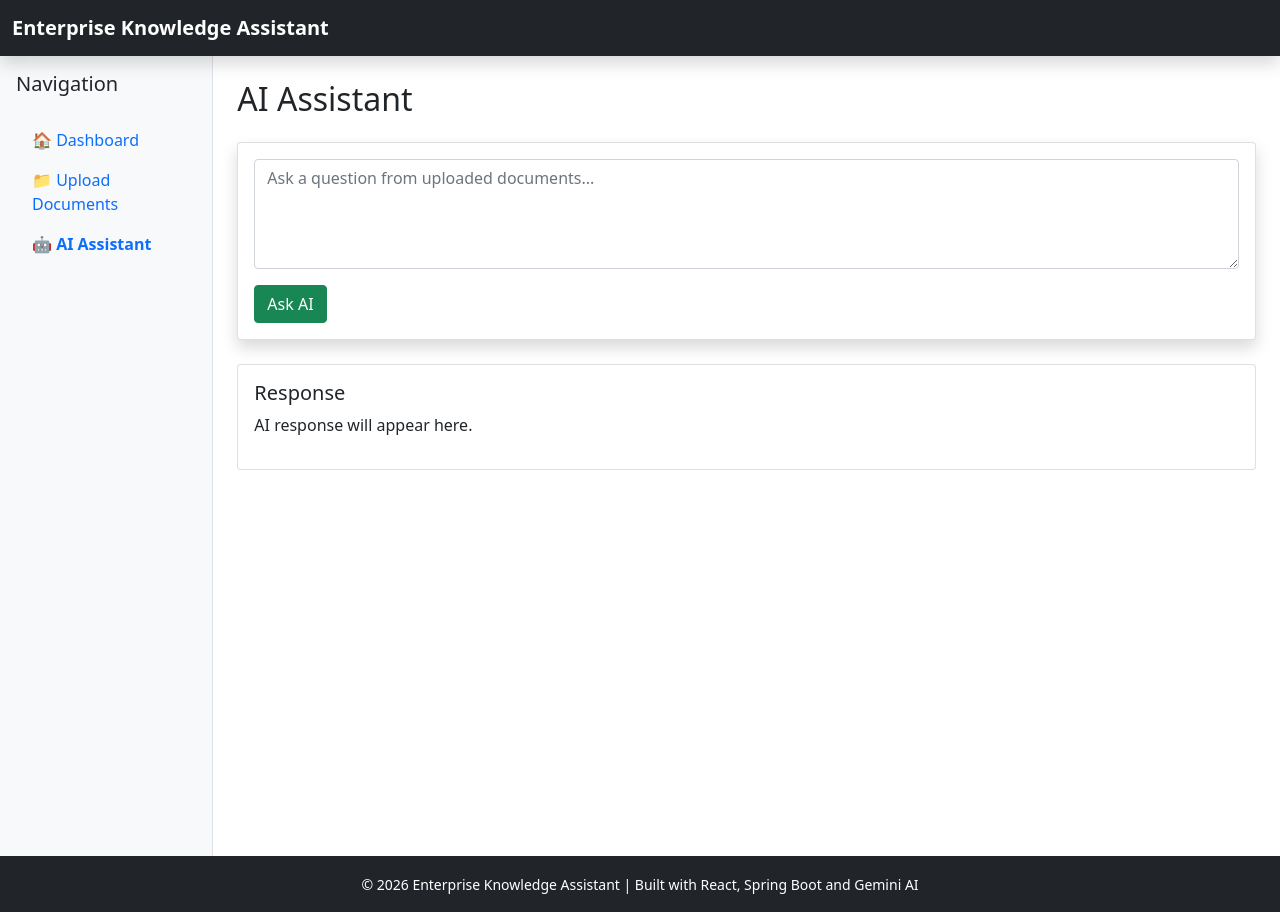
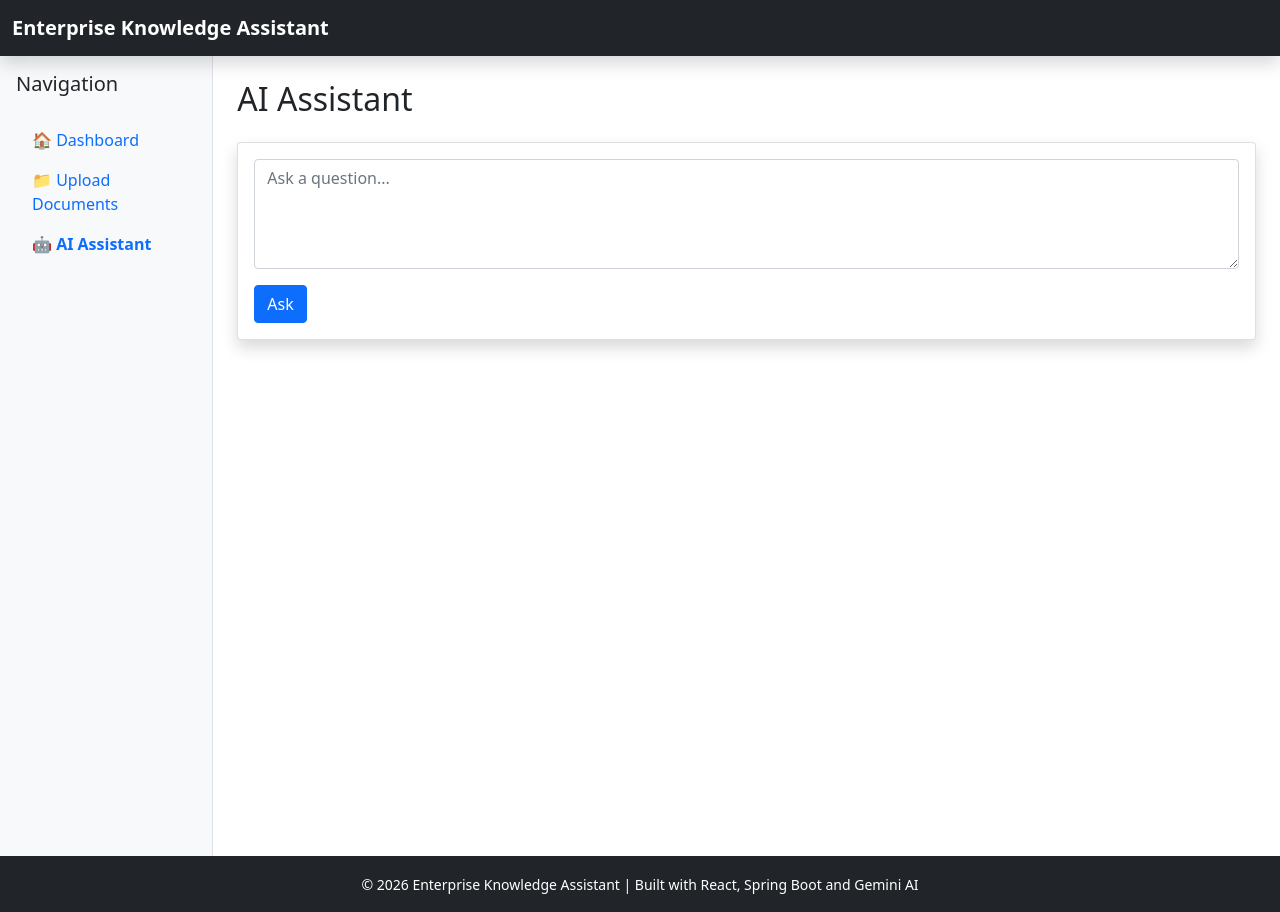
Before and after one commit to Rupesh-Kumbhar/info-pilot-ui, a React (Create React App) app: page /chat in a window 1280 px wide. Built offline with nearby package versions, Linux system fonts and the light colour scheme.

Commit message:
Integrate React chat page with RAG backend

```diff
--- /dev/null
+++ b/src/api/chatApi.js
@@ -0,0 +1,13 @@
+import axios from "axios";
+
+const BASE_URL = "http://localhost:8080/api/chat";
+
+export const askQuestion = (question) => {
+
+    return axios.post(
+        `${BASE_URL}/ask`,
+        {
+            question
+        }
+    );
+};
--- a/src/pages/ChatPage.jsx
+++ b/src/pages/ChatPage.jsx
@@ -1,49 +1,76 @@
+import { useState } from "react";
+import chatService from "../services/chatService";
+
 function ChatPage() {
-    return (
-        <div>
 
-            <h2>
-                AI Assistant
-            </h2>
+  const [question, setQuestion] = useState("");
+  const [answer, setAnswer] = useState("");
+  const [loading, setLoading] = useState(false);
 
-            <div className="card shadow mt-4">
+  const handleAsk = async () => {
+    if (!question.trim()) {
+      return;
+    }
 
-                <div className="card-body">
+    try {
 
-                    <textarea
-                        rows="4"
-                        className="form-control"
-                        placeholder="Ask a question from uploaded documents..."
-                    />
+      setLoading(true);
+      const response = await chatService.askQuestion(question);
+      setAnswer(response.data.answer);
 
-                    <button
-                        className="btn btn-success mt-3"
-                    >
-                        Ask AI
-                    </button>
+    } catch (error) {
 
-                </div>
+    console.error("FULL ERROR", error);
 
-            </div>
+    console.log(
+        error.response?.data
+    );
 
-            <div className="card mt-4">
+    setAnswer(
+        JSON.stringify(
+            error.response?.data || error.message
+        )
+    );
+}   finally {
+      setLoading(false);
+    }
+  };
 
-                <div className="card-body">
+  return (
+    <div>
+      <h2 className="mb-4">AI Assistant</h2>
 
-                    <h5>
-                        Response
-                    </h5>
+      <div className="card shadow">
+        <div className="card-body">
+          <textarea
+            className="form-control"
+            rows="4"
+            placeholder="Ask a question..."
+            value={question}
+            onChange={(e) => setQuestion(e.target.value)}
+          />
 
-                    <p>
-                        AI response will appear here.
-                    </p>
+          <button
+            className="btn btn-primary mt-3"
+            onClick={handleAsk}
+            disabled={loading}
+          >
+            {loading ? "Thinking..." : "Ask"}
+          </button>
+        </div>
+      </div>
 
-                </div>
+      {answer && (
+        <div className="card shadow mt-4">
+          <div className="card-body">
+            <h5>Answer</h5>
 
-            </div>
-
+            <p>{answer}</p>
+          </div>
         </div>
-    );
+      )}
+    </div>
+  );
 }
 
 export default ChatPage;
--- /dev/null
+++ b/src/services/chatService.js
@@ -0,0 +1,8 @@
+import { askQuestion }
+from "../api/chatApi";
+
+const chatService = {
+    askQuestion
+};
+
+export default chatService;
```
